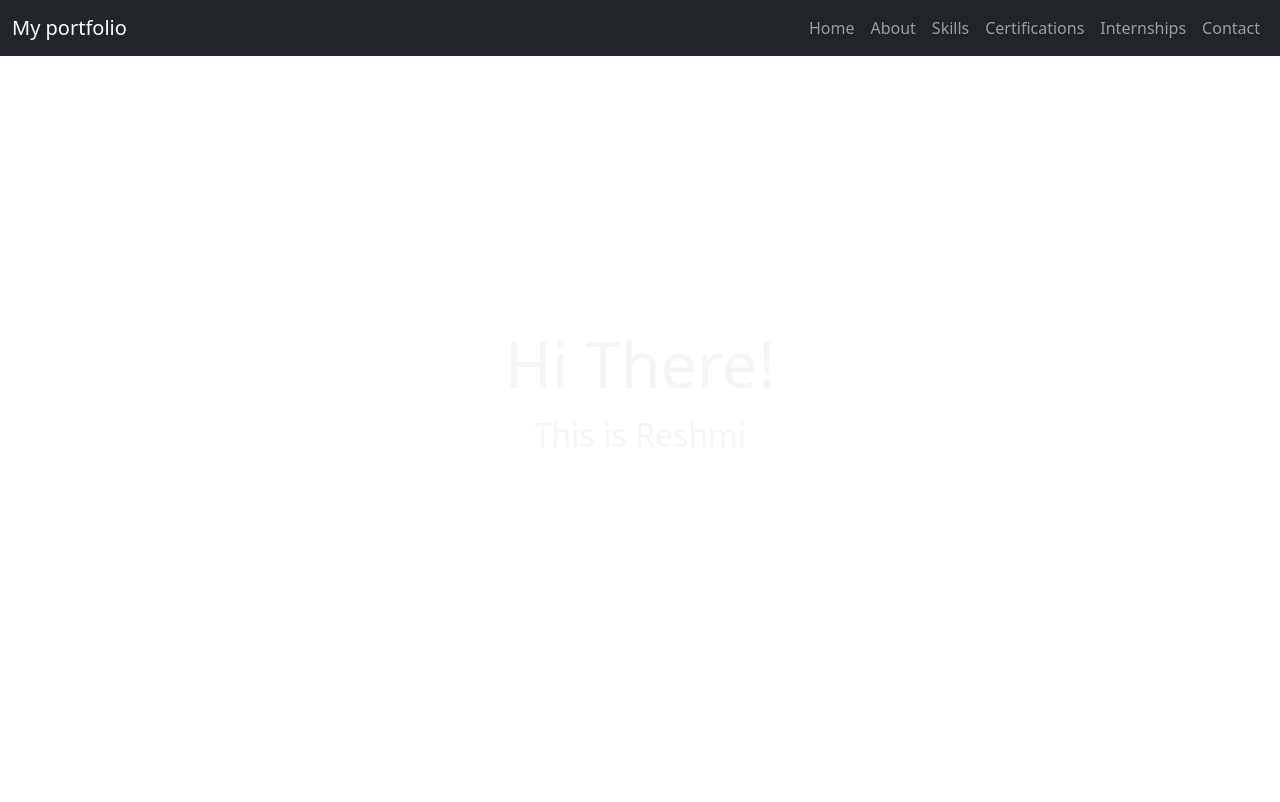
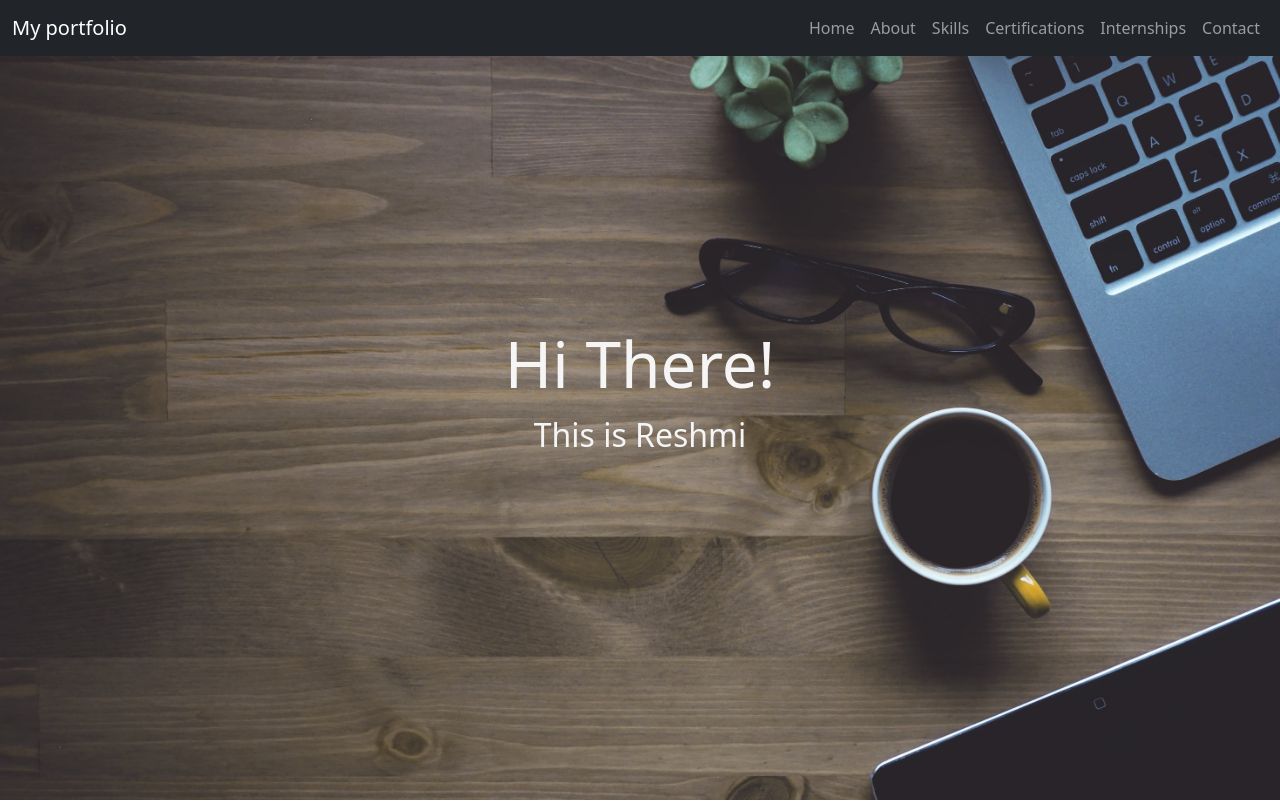
Before and after one commit to Reshmi519/Reshmi, a plain HTML site: page index.html in a window 1280 px wide. Shown: the top 802 px of the page. Drawn offline with nearby package versions, Linux system fonts and the light colour scheme; the site is published under a folder, as on GitHub Pages, so addresses that start at the root find nothing.

Commit message:
Update style.css

```diff
--- a/css/style.css
+++ b/css/style.css
@@ -1,6 +1,6 @@
 .bannerBgImage {
     height: 100vh;
-    background: url(/images/wallpaperflare.com_wallpaper.jpg);
+    background: url("../images/wallpaperflare.com_wallpaper.jpg");
     background-size: cover;
     position: relative;
 }
```
